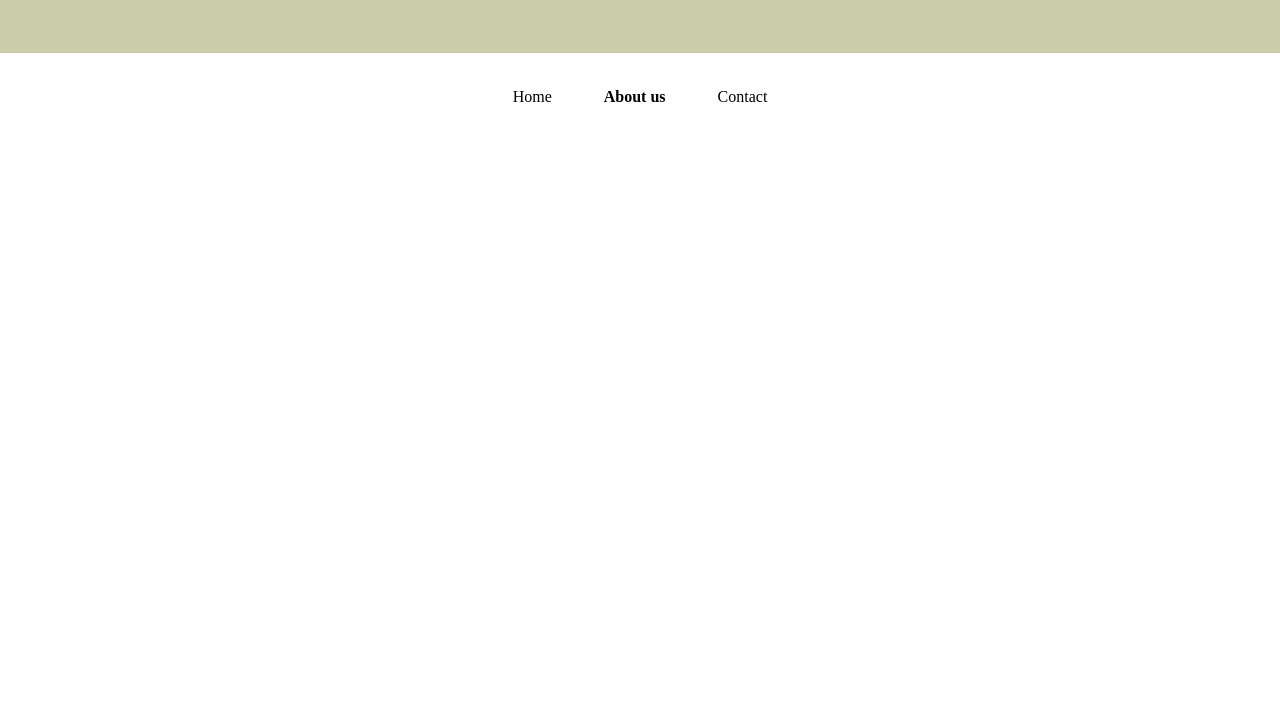
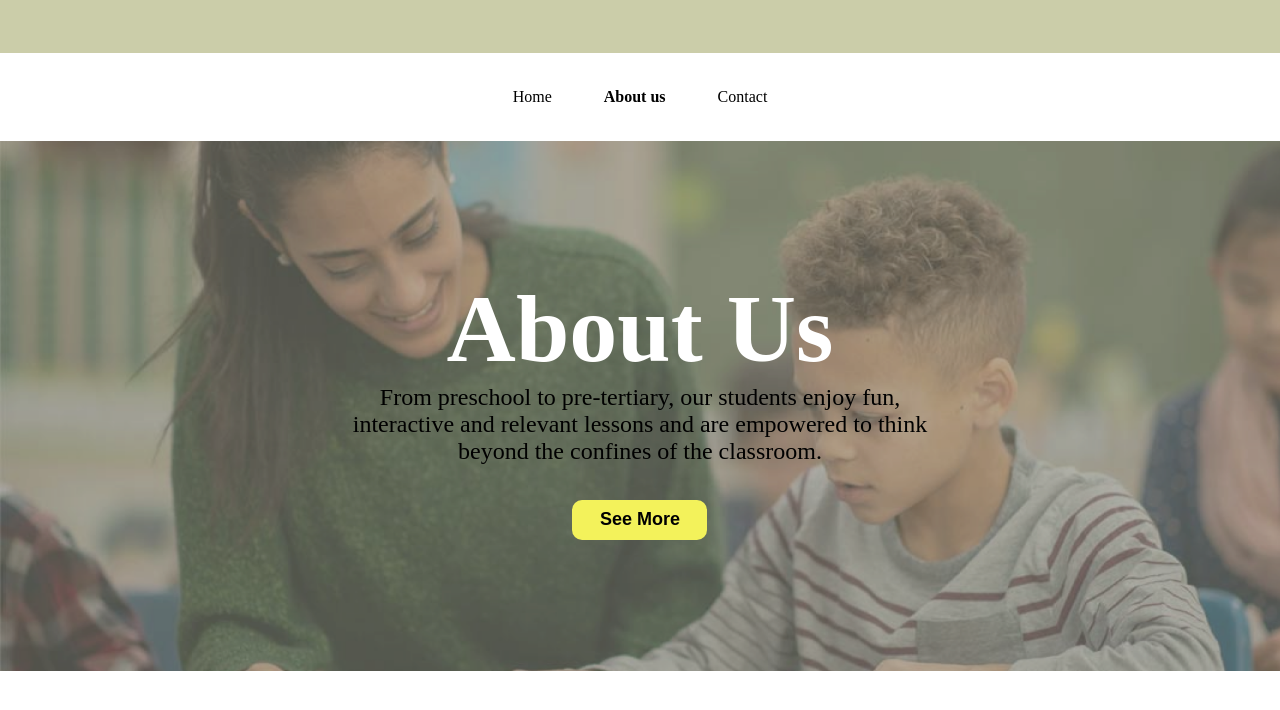
Before and after one commit to MDABDULLAH16/21Days-of-code-assignment-1, a plain HTML site: page about.html in a window 1280 px wide. Drawn offline with Linux system fonts and the light colour scheme.

Commit message:
about us banner and title set

```diff
--- a/about.css
+++ b/about.css
@@ -12,6 +12,7 @@ nav {
   justify-content: center;
   gap: 52px;
   margin-top: 35px;
+  margin-bottom: 35px;
 }
 nav a {
   text-decoration: none;
@@ -20,3 +21,34 @@ nav a {
 .about-us {
   font-weight: 700;
 }
+.about-banner-container {
+  height: 530px;
+  background-image: url("../../images/banner.png");
+  background-repeat: no-repeat;
+  background-size: cover;
+  display: flex;
+  justify-content: center;
+  align-items: center;
+  text-align: center;
+}
+.about-title h1 {
+  color: white;
+  font-size: 96px;
+  font-weight: 700;
+}
+.about-title p {
+  font-size: 24px;
+}
+.btn-see-more {
+  margin-top: 35px;
+  width: 135px;
+  height: 40px;
+  border: none;
+  font-size: 18px;
+  font-weight: 600;
+  padding-left: 10px;
+  padding-right: 10px;
+  border-radius: 10px;
+  background: #f3f25b;
+  cursor: pointer;
+}
--- a/about.html
+++ b/about.html
@@ -15,11 +15,15 @@
             <a href="/contact">Contact</a>
         </nav>
     </header>
-
-    <section class="about-banner">
+ <!--about banner-->
+    <section class="about-banner-container">
         <div class="about-title">
-
+                <h1>About Us</h1>
+                <p>From preschool to pre-tertiary, our students enjoy fun,<br>interactive and relevant lessons and are empowered to think <br>
+                beyond the confines of the classroom.</p>
+                <button class="btn-see-more">See More</button>
         </div>
     </section>
+
 </body>
 </html>
```
